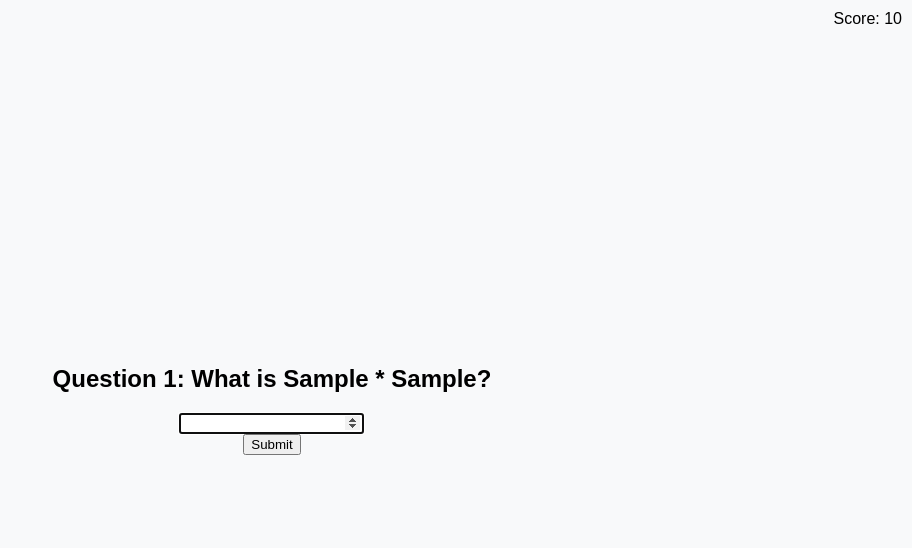
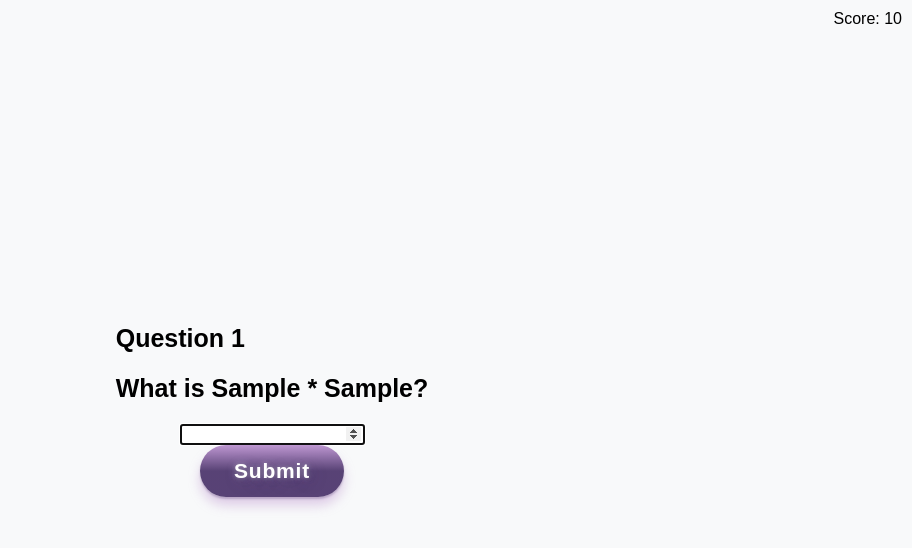
Before and after one commit to iwindon/numbers, a Flask app: template templates/quiz.html in a window 1280 px wide. Shown: the top 548 px of the page, without its empty margins (368-1280 px from the left). Run offline with Flask 3, Linux system fonts and the light colour scheme; the template is opened without the code that fills it: most values are stand-ins (such as "Sample title", 1, 10 or a date in 2020).

Commit message:
resolved issue with css file not working in the app

```diff
--- /dev/null
+++ b/static/styles.css
@@ -0,0 +1,70 @@
+body {
+    display: flex;
+    justify-content: center;
+    align-items: center;
+    height: 100vh;
+    margin: 0;
+    background-color: #f8f9fa;
+    font-family: Arial, sans-serif;
+}
+.wrong-answer {
+    position: absolute;
+    font-size: 25px;
+    top: 10px;
+    left: 10px;
+    color: red;
+}
+
+.question {
+	align-content: center;
+	font-size: 25px;
+}
+
+.button-72 {
+  align-items: center;
+  background-color: initial;
+  background-image: linear-gradient(rgba(179, 132, 201, .84), rgba(57, 31, 91, .84) 50%);
+  border-radius: 42px;
+  border-width: 0;
+  box-shadow: rgba(57, 31, 91, 0.24) 0 2px 2px,rgba(179, 132, 201, 0.4) 0 8px 12px;
+  color: #FFFFFF;
+  cursor: pointer;
+  display: flex;
+  font-family: Quicksand,sans-serif;
+  font-size: 18px;
+  font-weight: 700;
+  justify-content: center;
+  letter-spacing: .04em;
+  line-height: 16px;
+  margin: 0;
+  padding: 18px 18px;
+  text-align: center;
+  text-decoration: none;
+  text-shadow: rgba(255, 255, 255, 0.4) 0 0 4px,rgba(255, 255, 255, 0.2) 0 0 12px,rgba(57, 31, 91, 0.6) 1px 1px 4px,rgba(57, 31, 91, 0.32) 4px 4px 16px;
+  user-select: none;
+  -webkit-user-select: none;
+  touch-action: manipulation;
+  vertical-align: baseline;
+}
+
+.button-72:hover {
+  background-image: linear-gradient(#B384C9, #391F5B 50%);
+}
+
+@media (min-width: 768px) {
+  .button-72 {
+    font-size: 21px;
+    padding: 18px 34px;
+  }
+}
+
+.score {
+    position: absolute;
+    top: 10px;
+    right: 10px;
+}
+form {
+    display: flex;
+    flex-direction: column;
+    align-items: center;
+}
--- a/templates/end.html
+++ b/templates/end.html
@@ -1,7 +1,7 @@
 <!DOCTYPE html>
 <html>
 <head>
-    <link rel="stylesheet" type="text/css" href="styles.css">
+    <link rel="stylesheet" type="text/css" href="../static/styles.css">
 </head>
 <body>
     <h1>Your score: {{ score }}</h1>
--- a/templates/quiz.html
+++ b/templates/quiz.html
@@ -1,15 +1,16 @@
 <!DOCTYPE html>
 <html>
 <head>
-    <link rel="stylesheet" type="text/css" href="styles.css">
+    <link rel="stylesheet" type="text/css" href="../static/styles.css">
 </head>
 <body>
     <div class="score">Score: {{ score }}</div>
     <div>
-        <h2>Question {{ count }}: What is {{ num1 }} * {{ num2 }}?</h2>
+		<h2 class="question"> Question {{ count }}</h2>
+		<h2 class="question">	What is {{ num1 }} * {{ num2 }}?</h2>
         <form action="/result" method="post">
             <input type="number" name="answer" required autofocus>
-            <input type="submit" value="Submit">
+            <input class="button-72" type="submit" value="Submit">
         </form>
         {% if wrong_answer %}
         <div class="wrong-answer">Your last answer was wrong. The correct answer was {{ correct_answer }}.</div>
--- a/templates/review.html
+++ b/templates/review.html
@@ -1,7 +1,7 @@
 <!DOCTYPE html>
 <html>
 <head>
-    <link rel="stylesheet" type="text/css" href="styles.css">
+    <link rel="stylesheet" type="text/css" href="../static/styles.css">
 </head>
 <body>
     <h1>Times Tables</h1>
```
Also changed, not shown: templates/styles.css (deleted, +0 -25 lines).
